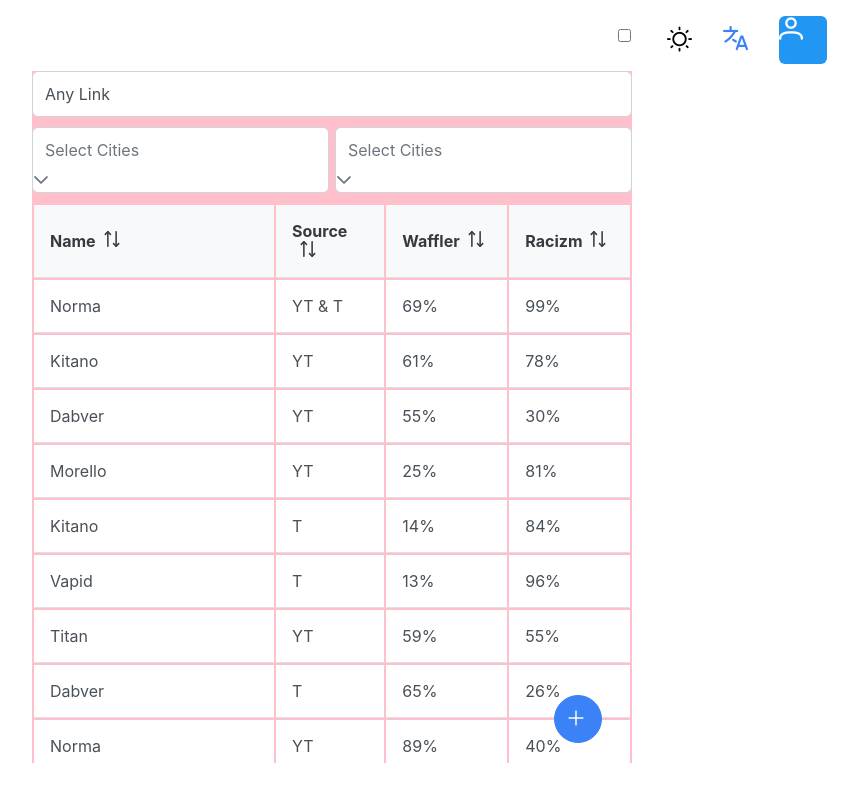
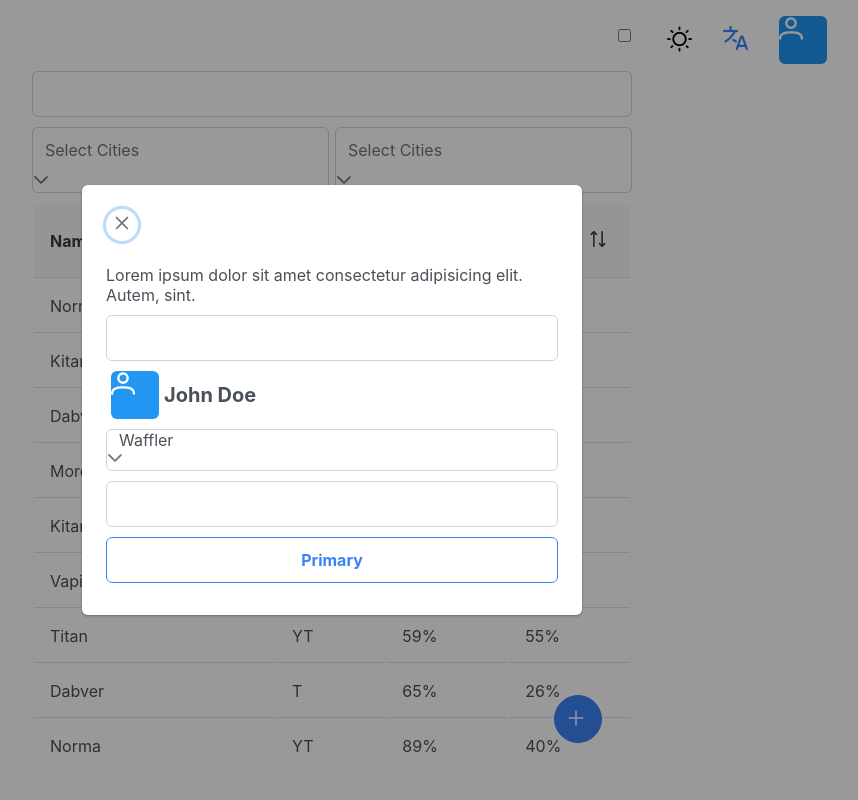
Before and after one commit to KuYaki/waffler, a Vue app: page / in a window 1280 px wide. Shown: the whole page, without its empty margins (308-1166 px from the left). Built offline with nearby package versions, Linux system fonts and the light colour scheme.

Commit message:
added AddTokenDlg

```diff
--- /dev/null
+++ b/src/components/avatar/Profile.vue
@@ -0,0 +1,32 @@
+<script setup lang="ts">
+    import Avatar from 'primevue/avatar'
+
+    const profileName = 'John Doe'
+</script>
+
+<template>
+    <div class="profile">
+        <Avatar
+            icon="pi pi-user"
+            class="mr-2"
+            size="large"
+            style="background-color: #2196f3; color: #ffffff"
+            shape="circle" />
+
+        <p class="profile_name">{{ profileName }}</p>
+    </div>
+
+</template>
+
+<style scoped>
+    .profile{
+        display: flex;
+        align-items: center;
+    }
+    .profile_name{
+        font-weight: 700;
+        font-size  : 20px;
+        margin: 0 5px;
+    }
+
+</style>
--- a/src/components/input/InputText.vue
+++ b/src/components/input/InputText.vue
@@ -8,7 +8,7 @@
     const props = defineProps({
         value: {
             type: String,
-            default: 'Any Link'
+            default: ""
         }
     })
 
--- a/src/views/MainPage.vue
+++ b/src/views/MainPage.vue
@@ -5,9 +5,15 @@
     import Navbar        from '@/views/navbar/Navbar.vue'
     import SearchParam   from '@/views/search_params/SearchParams.vue'
     import MainPageTable from '@/components/table/MainPageTable.vue';
+    import AddTokenDlg   from '@/views/dialog/AddTokenDlg.vue';
     import Button        from 'primevue/button';
+    import Dialog        from 'primevue/dialog';
 
+    const visible = ref(true)
 
+    const openAddNewTokendDlg = () =>{
+        visible.value = true
+    }
 </script>
 
 <template>
@@ -20,14 +26,25 @@
             <Button
                 icon="pi pi-plus"
                 rounded
-                aria-label="Filter" />
+                aria-label="Filter"
+                @click="openAddNewTokendDlg"/>
         </MainPageTable>
+
+        <Dialog
+            v-model:visible="visible"
+            modal
+            header=" "
+            :style="{ width: '90vw', maxWidth:'500px' }">
+
+            <AddTokenDlg/>
+
+       </Dialog>
     </div>
 </template>
 
 <style scoped>
     .main_page{
-        background-color     : pink;
+        /* background-color     : pink; */
         display              : grid;
         grid-template-columns: 100%;
         align-items          : center;
--- /dev/null
+++ b/src/views/dialog/AddTokenDlg.vue
@@ -0,0 +1,51 @@
+<script setup lang="ts">
+    import { ref } from 'vue';
+
+    import InputText from '@/components/input/InputText.vue';
+    import Profile   from '@/components/avatar/Profile.vue'
+    import Dropdown from 'primevue/dropdown';
+    import Button   from 'primevue/button';
+
+    const currentField = ref( { name: 'Waffler',  code: 'W' });
+    const fields = ref([
+        { name: 'Waffler',  code: 'W' },
+        { name: 'Racizm',   code: 'R' },
+    ]);
+
+    const loading = ref(false)
+
+    const load = () =>{
+        loading.value = true
+        setTimeout(()=> loading.value = false , 2000)
+    }
+
+</script>
+
+<template>
+    <div class="token">
+        <span>Lorem ipsum dolor sit amet consectetur adipisicing elit. Autem, sint.</span>
+        <InputText/>
+        <Profile/>
+        <Dropdown
+            v-model="currentField"
+            display="chip"
+            :options="fields"
+            optionLabel="name"/>
+        <InputText/>
+        <Button
+            label="Primary"
+            :loading="loading"
+            @click="load"
+            outlined />
+    </div>
+</template>
+
+
+<style scoped>
+    .token{
+        display: grid;
+        grid-template-columns: 100%;
+        row-gap: 10px;
+    }
+
+</style>
```
